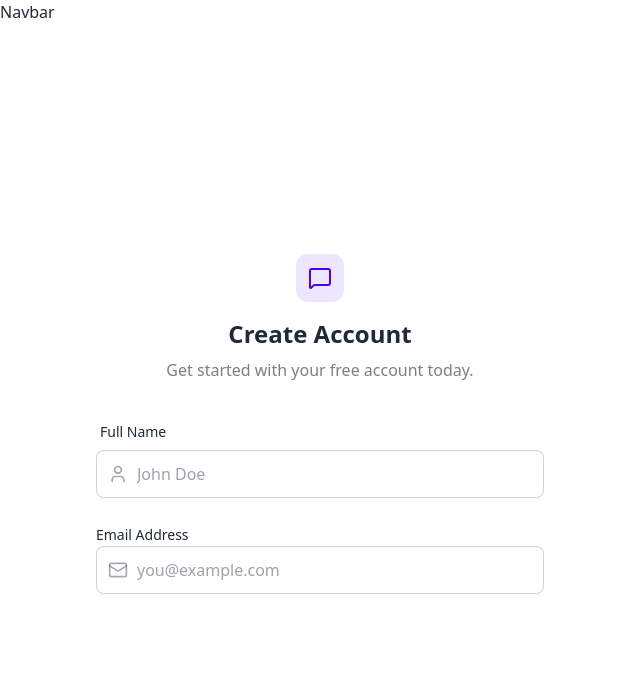
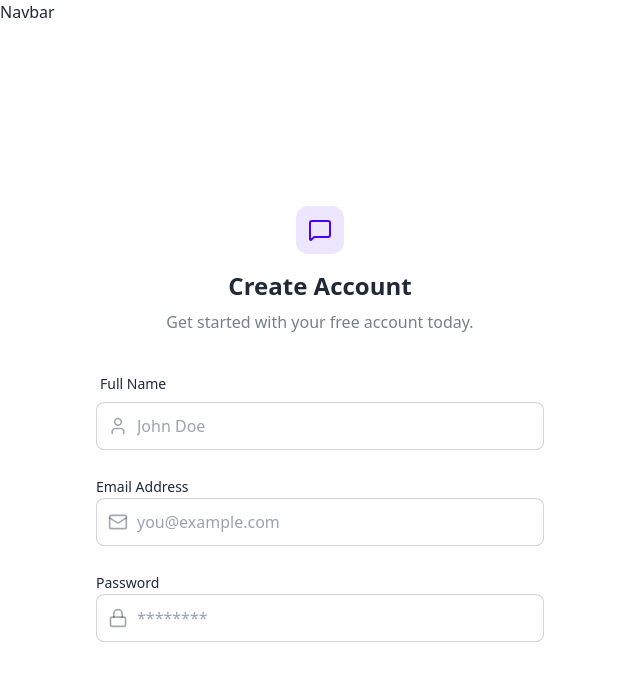
Before and after one commit to Breedlove-Jason/realtime-chat-app, a React (Vite) app in the folder frontend/: page /signup in a window 1280 px wide. Shown: the top 680 px of the page, without its empty margins (0-640 px from the left). Built offline with nearby package versions, Linux system fonts and the light colour scheme; no server answers.

Commit message:
feat: add password input field to SignUpPage and refactor email input

```diff
--- a/frontend/src/pages/SignUpPage.jsx
+++ b/frontend/src/pages/SignUpPage.jsx
@@ -1,6 +1,6 @@
 import React, { useState } from 'react';
 import { useAuthStore } from '../store/useAuthStore.js';
-import { MessageSquare, User, Mail } from 'lucide-react';
+import { MessageSquare, User, Mail, Lock } from 'lucide-react';
 
 function SignUpPage() {
   const [showPassword, setShowPassword] = useState(false);
@@ -54,20 +54,41 @@
                 />
               </div>
             </div>
-              <div className="form-control">
+            <div className={"form-control"}>
               <label>
-                      <span className={"label-text font-medium"}>Email Address</span>
+                <span className={'label-text font-medium'}>Email Address</span>
               </label>
               <div className="relative">
                 <div className="absolute inset-y-0 left-0 pl-3 flex items-center pointer-events-none">
-                          <Mail className={"size-5 text-base-content/40"} />
+                  <Mail className={'size-5 text-base-content/40'} />
                 </div>
                 <input
-                      type={"email"}
+                  type={'email'}
                   className={`input input-bordered w-full pl-10`}
-                      placeholder={"you@example.com"}
+                  placeholder={'you@example.com'}
                   value={formData.email}
-                      onChange={(e) => setFormData({ ...formData, email: e.target.value })}
+                  onChange={(e) =>
+                    setFormData({ ...formData, email: e.target.value })
+                  }
+                />
+              </div>
+            </div>
+            <div className="form-control">
+              <label>
+                <span className="label-text font-medium">Password</span>
+              </label>
+              <div className="relative">
+                <div className="absolute inset-y-0 left-0 pl-3 flex items-center pointer-events-none">
+                  <Lock className="size-5 text-base-content/40" />
+                </div>
+                <input
+                  type={showPassword ? 'text' : 'password'}
+                  className={`input input-bordered w-full pl-10`}
+                  placeholder={'********'}
+                  value={formData.password}
+                  onChange={(e) =>
+                    setFormData({ ...formData, password: e.target.value })
+                  }
                 />
               </div>
             </div>
```
Lines whose indentation alone changed are shown as unchanged.
